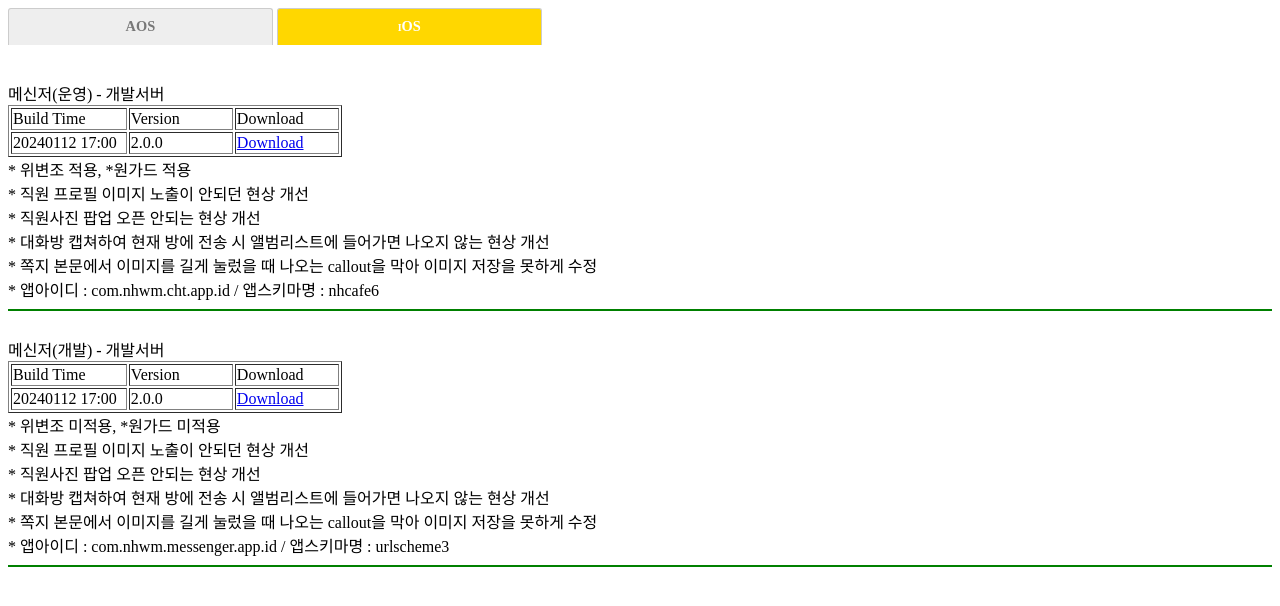
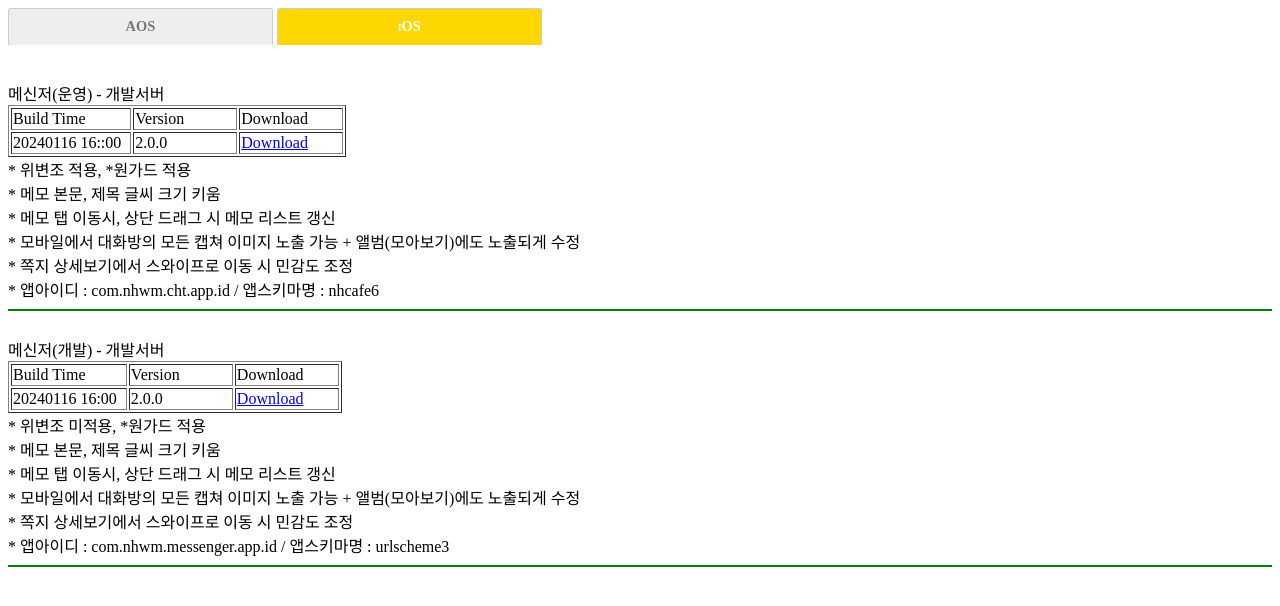
Before and after one commit to ucmobiledev/ucmobiledev.github.io, a plain HTML site: page index.html in a window 1280 px wide. Drawn offline with nearby package versions, Linux system fonts and the light colour scheme.

Commit message:
Update ios.html

```diff
--- a/1ios/ios.html
+++ b/1ios/ios.html
@@ -9,7 +9,7 @@
     </tr>
 
     <tr>
-        <td>20240112 17:00 &nbsp;</td>
+        <td>20240116 16::00 &nbsp;</td>
         <td>2.0.0 &nbsp;</td>
         <td>
             <a href="itms-services://?action=download-manifest&amp;url=https://ucmobiledev.github.io/1ios/nh_chat_live.plist" class="button">Download</a>
@@ -18,13 +18,13 @@
 </tbody></table>
 * 위변조 적용, *원가드 적용
 <br>
-* 직원 프로필 이미지 노출이 안되던 현상 개선
+* 메모 본문, 제목 글씨 크기 키움
 <br>
-* 직원사진 팝업 오픈 안되는 현상 개선
+* 메모 탭 이동시, 상단 드래그 시 메모 리스트 갱신
 <br>
-* 대화방 캡쳐하여 현재 방에 전송 시 앨범리스트에 들어가면 나오지 않는 현상 개선
+* 모바일에서 대화방의 모든 캡쳐 이미지 노출 가능 + 앨범(모아보기)에도 노출되게 수정
 <br>
-* 쪽지 본문에서 이미지를 길게 눌렀을 때 나오는 callout을 막아 이미지 저장을 못하게 수정
+* 쪽지 상세보기에서 스와이프로 이동 시 민감도 조정
 <br>
 *  앱아이디 : com.nhwm.cht.app.id / 앱스키마명 : nhcafe6
 <br>
@@ -40,22 +40,22 @@
     </tr>
 
     <tr>
-        <td>20240112 17:00 &nbsp;</td>
+        <td>20240116 16:00 &nbsp;</td>
         <td>2.0.0 &nbsp;</td>
         <td>
             <a href="itms-services://?action=download-manifest&amp;url=https://ucmobiledev.github.io/1ios/nh_dchat_dev.plist" class="button">Download</a>
         </td>
     </tr>
 </tbody></table>
-* 위변조 미적용, *원가드 미적용
+* 위변조 미적용, *원가드 적용
 <br>
-* 직원 프로필 이미지 노출이 안되던 현상 개선
+* 메모 본문, 제목 글씨 크기 키움
 <br>
-* 직원사진 팝업 오픈 안되는 현상 개선
+* 메모 탭 이동시, 상단 드래그 시 메모 리스트 갱신
 <br>
-* 대화방 캡쳐하여 현재 방에 전송 시 앨범리스트에 들어가면 나오지 않는 현상 개선
+* 모바일에서 대화방의 모든 캡쳐 이미지 노출 가능 + 앨범(모아보기)에도 노출되게 수정
 <br>
-* 쪽지 본문에서 이미지를 길게 눌렀을 때 나오는 callout을 막아 이미지 저장을 못하게 수정
+* 쪽지 상세보기에서 스와이프로 이동 시 민감도 조정
 <br>
 *  앱아이디 : com.nhwm.messenger.app.id / 앱스키마명 : urlscheme3
 <br>
```
